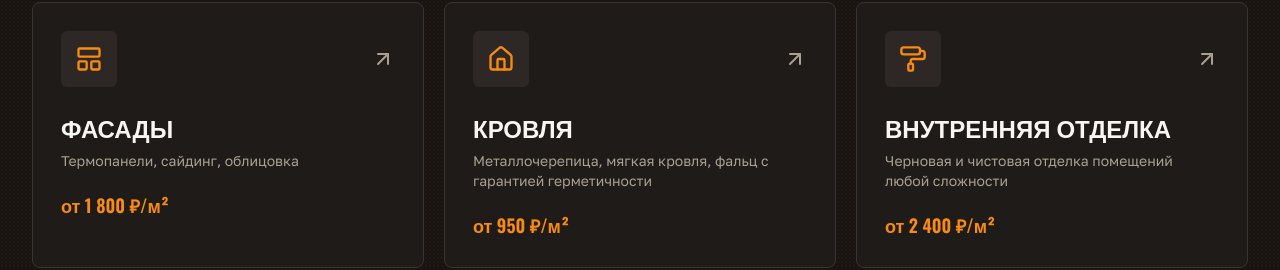
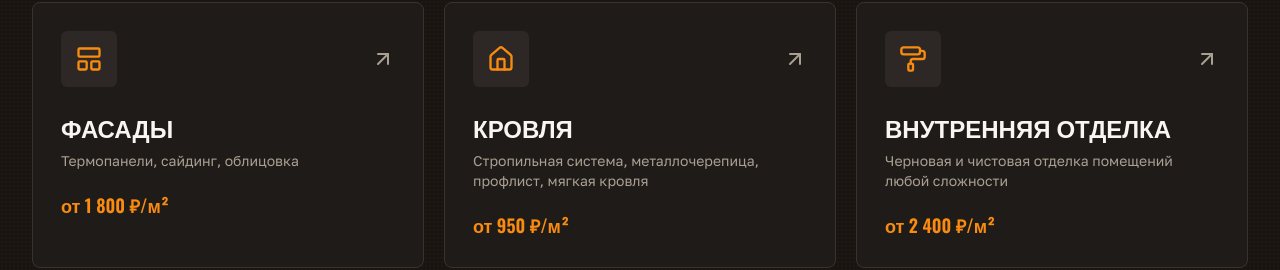
Before and after one commit to pr-poehali-dev/nizhny-construction-services, a React (Vite) app: page / in a window 1280 px wide. Shown: the part 1600-1870 px from the top of the page. Built offline with nearby package versions, Linux system fonts and the light colour scheme.

Commit message:
fix: update roofing services descriptions

```diff
--- a/src/pages/Index.tsx
+++ b/src/pages/Index.tsx
@@ -12,7 +12,7 @@ const SERVICES = [
   { icon: 'Fence', title: 'Заборы', desc: 'Профнастил, евроштакетник', price: 'от 1 200 ₽/м' },
   { icon: 'Frame', title: 'Каркасы', desc: 'Каркасные дома и пристройки по технологии', price: 'от 9 500 ₽/м²' },
   { icon: 'LayoutPanelTop', title: 'Фасады', desc: 'Термопанели, сайдинг, облицовка', price: 'от 1 800 ₽/м²' },
-  { icon: 'Home', title: 'Кровля', desc: 'Металлочерепица, мягкая кровля, фальц с гарантией герметичности', price: 'от 950 ₽/м²' },
+  { icon: 'Home', title: 'Кровля', desc: 'Стропильная система, металлочерепица, профлист, мягкая кровля', price: 'от 950 ₽/м²' },
   { icon: 'PaintRoller', title: 'Внутренняя отделка', desc: 'Черновая и чистовая отделка помещений любой сложности', price: 'от 2 400 ₽/м²' },
 ];
 
```
